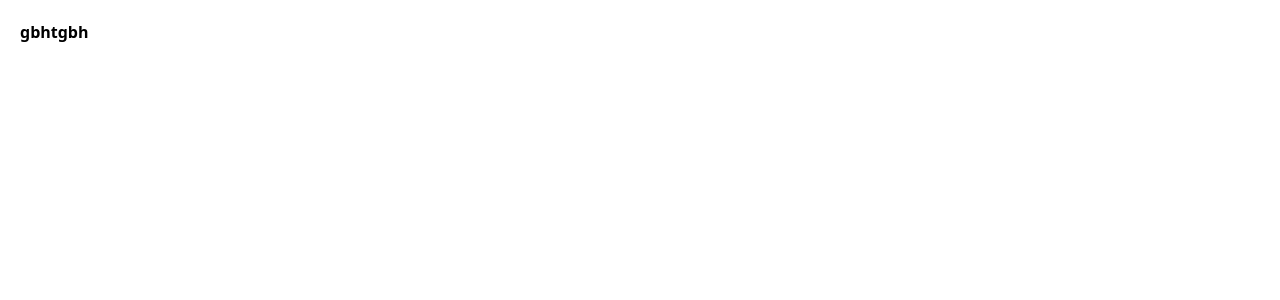
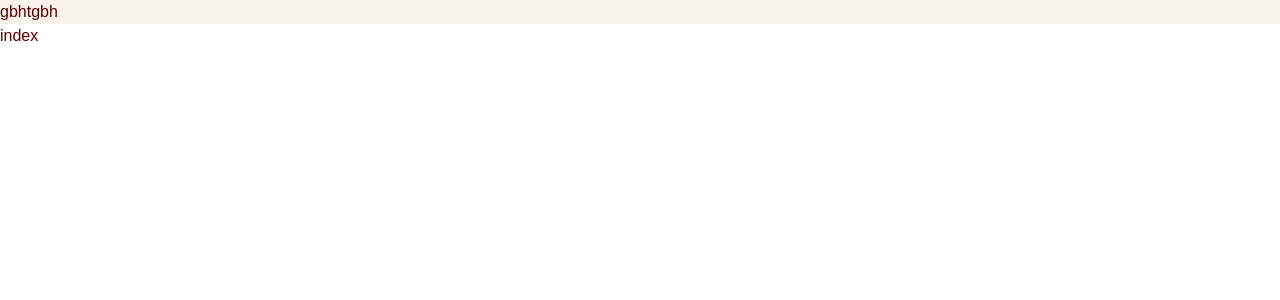
Before and after one commit to banakhalil/gym-project, a React (Vite) app: page / in a window 1280 px wide. Shown: the top 300 px of the page. Built offline with nearby package versions, Linux system fonts and the light colour scheme.

Commit message:
added custom tailwind props

```diff
--- a/src/App.tsx
+++ b/src/App.tsx
@@ -1,9 +1,11 @@
 import { useState } from "react";
-
+import "./index.css";
+import NavBar from '../src/scenes/navbar'
 function App() {
   return (
     <>
-      <div className="font-bold m-[20px]">gbhtgbh</div>
+      <div className="app  bg-gray-20">gbhtgbh</div>
+      <NavBar/>
     </>
   );
 }
--- a/src/index.css
+++ b/src/index.css
@@ -1 +1,89 @@
+/* @import url('https://fonts.googleapis.com/css2?family=DM+Sans:ital,opsz,wght@0,9..40,100..1000;1,9..40,100..1000&family=Montserrat:ital,wght@0,100..900;1,100..900&display=swap'); */
 @import "tailwindcss" ;
+
+
+
+@theme {
+    /*custom colors*/
+    --color-*: initial;
+    --color-gray-20: #F8F4EB;
+    --color-gray-50: #EFE6E6;
+    --color-gray-100: #DFCCCC;
+    --color-gray-500: #5E0000;
+    --color-primary-100: #FFE1E0;
+    --color-primary-300: #FFA6A3;
+    --color-primary-500: #FF6B66;
+    --color-secondary-400: #FFCD5B;
+    --color-secondary-500: #FFC136;
+
+
+    /*custom font*/
+
+    --font-display-dmsans: "DM Sans" , "sans-serif";
+    --font-display-montserrat: "Montserrat" , "sans-serif";
+    --text-tiny: 24px;
+    /* --font-display--font-feature-settings: "cv02","cv03","cv04","cv011";
+    --font-display--font-variation-settings: "opsz" 60; */
+
+    --breakpoint-xs: 480px;
+    --breakpoint-sm: 768px;
+    --breakpoint-md: 1060px;
+
+      /* Background Images */
+  --bg-image-mobile-home: url('./assets/HomePageGraphic.png');
+  --bg-image-gradient-yellowred: linear-gradient(90deg, #FF616A 0%, #FFC837 100%);
+
+
+      /* Content Images */
+  --content-evolvetext: url('./assets/EvolveText.png');
+  --content-abstractwaves: url('./assets/AbstractWaves.png');
+  --content-sparkles: url('./assets/Sparkles.png');
+  --content-circles: url('./assets/Circles.png');
+
+}
+
+@layer utilities {
+  .font-dmsans {
+    font-family: var(--font-family-dmsans);
+  }
+  .font-montserrat {
+    font-family: var(--font-family-montserrat);
+  }
+}
+
+@layer utilities {
+  .bg-gradient-yellowred {
+    background-image: var(--bg-image-gradient-yellowred);
+  }
+  .bg-mobile-home {
+    background-image: var(--bg-image-mobile-home);
+  }
+}
+
+ /* Apply content images to pseudo-elements */
+@layer utilities {
+  .content-evolvetext::before {
+    content: var(--content-evolvetext);
+  }
+  .content-abstractwaves::before {
+    content: var(--content-abstractwaves);
+  }
+  .content-sparkles::before {
+    content: var(--content-sparkles);
+  }
+  .content-circles::before {
+    content: var(--content-circles);
+  }
+}
+
+
+html,
+body,
+#root
+.app {
+
+    height: 100%;
+    width: 100%;
+    font-family: "DM Sans", sans-serif;
+    @apply text-gray-500;
+}
--- /dev/null
+++ b/src/scenes/navbar/index.tsx
@@ -0,0 +1,11 @@
+import React from 'react'
+
+type Props = {}
+
+const index = (props: Props) => {
+  return (
+    <div>index</div>
+  )
+}
+
+export default index
--- a/tsconfig.app.json
+++ b/tsconfig.app.json
@@ -1,5 +1,8 @@
 {
   "compilerOptions": {
+    // "paths": {
+    //   "@/*": ["./src/*"]
+    // },
     "tsBuildInfoFile": "./node_modules/.tmp/tsconfig.app.tsbuildinfo",
     "target": "ES2020",
     "useDefineForClassFields": true,
--- a/vite.config.ts
+++ b/vite.config.ts
@@ -1,7 +1,12 @@
 import { defineConfig } from "vite";
 import react from "@vitejs/plugin-react";
 import tailwindcss from "@tailwindcss/vite";
+// import path from "path";
+
 // https://vite.dev/config/
 export default defineConfig({
   plugins: [react(), tailwindcss()],
+  // resolve: {
+  //   alias: [{ find: "@", replacement: path.resolve(__dirname, "src") }],
+  // },
 });
```
